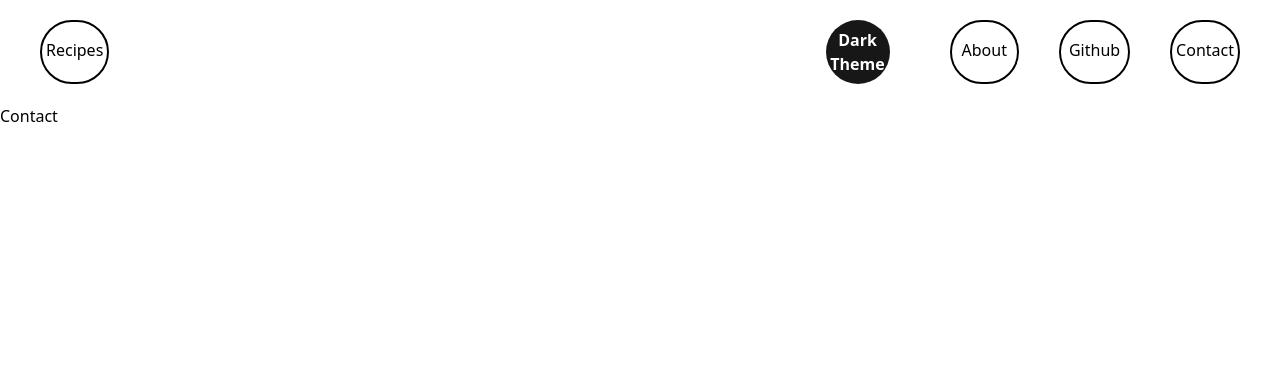
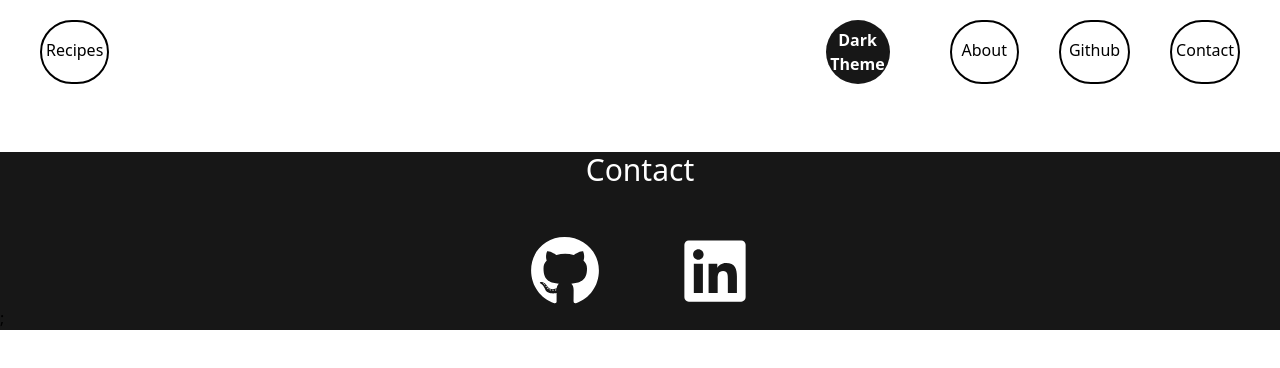
Before and after one commit to ZeckeyBay/React-Projects, a React (Vite) app in the folder Recipe-App/recipe-app/: page /contact in a window 1280 px wide. Shown: the top 368 px of the page. Built offline with nearby package versions, Linux system fonts and the light colour scheme.

Commit message:
improved router and styling

```diff
--- a/Recipe-App/recipe-app/package.json
+++ b/Recipe-App/recipe-app/package.json
@@ -13,6 +13,7 @@
     "axios": "^1.6.7",
     "react": "^18.2.0",
     "react-dom": "^18.2.0",
+    "react-icons": "^5.0.1",
     "react-router-dom": "^6.22.1"
   },
   "devDependencies": {
--- a/Recipe-App/recipe-app/src/App.jsx
+++ b/Recipe-App/recipe-app/src/App.jsx
@@ -1,14 +1,9 @@
-import "./App.css";
-import Navbar from "./components/Navbar";
-import Home from "./pages/Home";
+import { RouterProvider } from 'react-router-dom';
+import './App.css';
+import { router } from './router';
 
 function App() {
-  return (
-    <>
-      <Navbar />
-      <Home />
-    </>
-  );
+    return <RouterProvider router={router} />;
 }
 
 export default App;
--- /dev/null
+++ b/Recipe-App/recipe-app/src/Layout.jsx
@@ -0,0 +1,16 @@
+import React from 'react';
+import Navbar from './components/Navbar';
+import { Outlet } from 'react-router-dom';
+
+const LayoutComponent = () => {
+    return (
+        <div>
+            <Navbar />
+            <main>
+                <Outlet />
+            </main>
+        </div>
+    );
+};
+
+export default LayoutComponent;
--- a/Recipe-App/recipe-app/src/components/Navbar.jsx
+++ b/Recipe-App/recipe-app/src/components/Navbar.jsx
@@ -1,28 +1,26 @@
-import React, { useState } from "react";
-import { Link } from "react-router-dom";
+import React, { useState } from 'react';
+import { Link } from 'react-router-dom';
 
 const Navbar = () => {
     const [darkMode, setDarkMode] = useState(false);
     const toggleDarkMode = () => {
-    setDarkMode(!darkMode);
+        setDarkMode(prev => !prev);
     };
 
     return (
-    <div className={`${darkMode && "dark"}`}>
+        // <div className={`${darkMode && 'dark'}`}>
+        <div className={`${darkMode ? 'dark' : 'light'}`}>
             <div className="dark:bg-neutral-900">
                 <div className="flex justify-between p-5 list-none text-black dark:text-white">
                     <li className="ml-5 border-2 rounded-full pt-4 px-1 border-black dark:border-white">
                         <Link to="/">Recipes</Link>
                     </li>
                     <div className="flex">
-            <button
-              className="mr-10 w-16 h-16 bg-neutral-900 dark:bg-white rounded-full text-white dark:text-black font-semibold"
-              onClick={toggleDarkMode}
-            >
-              {darkMode ? "Light Theme" : "Dark Theme"}
+                        <button className="mr-10 w-16 h-16 bg-neutral-900 dark:bg-white rounded-full text-white dark:text-black font-semibold" onClick={toggleDarkMode}>
+                            {darkMode ? 'Light Theme' : 'Dark Theme'}
                         </button>
                         <li className="mx-5 border-2 rounded-full pt-4 px-2.5 border-black dark:border-white">
-              {" "}
+                            {' '}
                             <Link to="/about">About</Link>
                         </li>
                         <li className="mx-5 border-2 rounded-full pt-4 px-2 border-black dark:border-white">
@@ -32,7 +30,7 @@ const Navbar = () => {
                         </li>
 
                         <li className="mx-5 border-2 rounded-full pt-4 px-1 border-black dark:border-white">
-              {" "}
+                            {' '}
                             <Link to="/contact">Contact</Link>
                         </li>
                     </div>
--- a/Recipe-App/recipe-app/src/main.jsx
+++ b/Recipe-App/recipe-app/src/main.jsx
@@ -1,11 +1,10 @@
-import React from "react";
-import ReactDOM from "react-dom/client";
-import "./index.css";
-import { RouterProvider } from "react-router-dom";
-import { router } from "./router";
+import React from 'react';
+import ReactDOM from 'react-dom/client';
+import './index.css';
+import App from './App';
 
-ReactDOM.createRoot(document.getElementById("root")).render(
-  <React.StrictMode>
-    <RouterProvider router={router} />
-  </React.StrictMode>
+ReactDOM.createRoot(document.getElementById('root')).render(
+    <React.StrictMode>
+        <App />
+    </React.StrictMode>
 );
--- a/Recipe-App/recipe-app/src/pages/About.jsx
+++ b/Recipe-App/recipe-app/src/pages/About.jsx
@@ -1,13 +1,7 @@
-import React from "react";
-import Navbar from "../components/Navbar";
+import React from 'react';
 
 const About = () => {
-  return (
-    <div>
-      <Navbar />
-      About
-    </div>
-  );
+    return <div>About</div>;
 };
 
 export default About;
--- a/Recipe-App/recipe-app/src/pages/Contact.jsx
+++ b/Recipe-App/recipe-app/src/pages/Contact.jsx
@@ -1,13 +1,21 @@
-import React from "react";
-import Navbar from "../components/Navbar";
+import React from 'react';
+import { FaGithub, FaLinkedin } from 'react-icons/fa';
 
 const Contact = () => {
-  return (
-    <div>
-      <Navbar />
-      Contact
-    </div>
-  );
+    return (
+        <div className="bg-neutral-900">
+            <h1 className="my-12 text-3xl flex justify-center items-center text-white">Contact</h1>
+            <div className="flex  justify-center items-center gap-20">
+                <a href="https://github.com/ZeckeyBay" target="_blank">
+                    <FaGithub size={70} color="white" />
+                </a>
+                <a href="https://www.linkedin.com/in/zeki-fatih-turan-95a66022a/" target="_blank">
+                    <FaLinkedin size={70} color="white" />
+                </a>
+            </div>
+            ;
+        </div>
+    );
 };
 
 export default Contact;
--- a/Recipe-App/recipe-app/src/pages/RecipeList.jsx
+++ b/Recipe-App/recipe-app/src/pages/RecipeList.jsx
@@ -1,21 +1,14 @@
-import React from "react";
+import React from 'react';
 
 const RecipeList = ({ recipes }) => {
     return (
         <div className="grid grid-cols-1 mt-10 sm:grid-cols-2 md:grid-cols-3 lg:grid-cols-4 gap-4">
-      {recipes.map((recipe, index) => (
-        <div
-          key={index}
-          className="border border-gray-300 rounded-md p-4 bg-white shadow-md"
-        >
-          <h2 className="text-xl font-semibold mb-2 text-gray-800">
+            {recipes?.map((recipe, index) => (
+                <div key={index} className="border flex flex-col justify-between border-gray-300 rounded-md p-4 bg-white shadow-md">
+                    <h2 title={recipe.recipe.label} className="text-xl font-semibold mb-2 text-gray-800 h-[56px] line-clamp-2">
                         {recipe.recipe.label}
                     </h2>
-          <img
-            src={recipe.recipe.image}
-            alt={recipe.recipe.label}
-            className="w-full rounded-md mb-2"
-          />
+                    <img src={recipe.recipe.image} alt={recipe.recipe.label} className="w-full rounded-md mb-2" />
                     <p className="text-gray-700">{recipe.recipe.source}</p>
                     <a
                         href={recipe.recipe.url}
--- a/Recipe-App/recipe-app/src/router.jsx
+++ b/Recipe-App/recipe-app/src/router.jsx
@@ -1,10 +1,17 @@
-import { createBrowserRouter } from "react-router-dom";
-import App from "./App";
-import About from "./pages/About";
-import Contact from "./pages/Contact";
+import { createBrowserRouter } from 'react-router-dom';
+import About from './pages/About';
+import Home from './pages/Home';
+import LayoutComponent from './Layout';
+import Contact from './pages/Contact';
 
 export const router = createBrowserRouter([
-  { path: "/", element: <App /> },
-  { path: "/About", element: <About /> },
-  { path: "/contact", element: <Contact /> },
+    {
+        path: '/',
+        element: <LayoutComponent />,
+        children: [
+            { index: true, element: <Home /> },
+            { path: 'about', element: <About /> },
+            { path: 'contact', element: <Contact /> },
+        ],
+    },
 ]);
```
Also changed, not shown: Recipe-App/recipe-app/src/pages/Home.jsx (+11 -15 lines), Recipe-App/recipe-app/src/pages/SearchBar.jsx (+6 -9 lines), 2 other files (tests, documents, lock files or other folders). Lines whose indentation alone changed are shown as unchanged.
